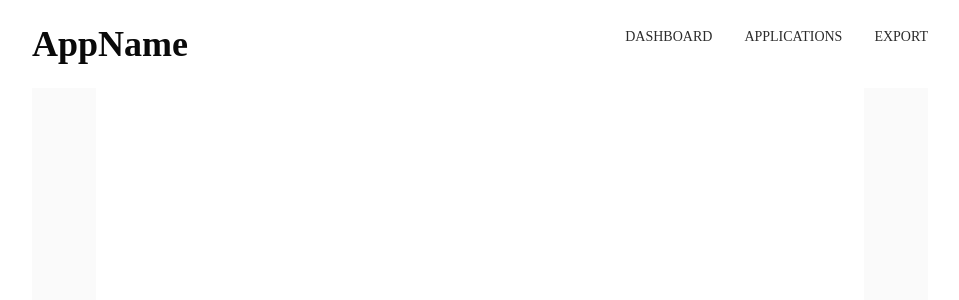
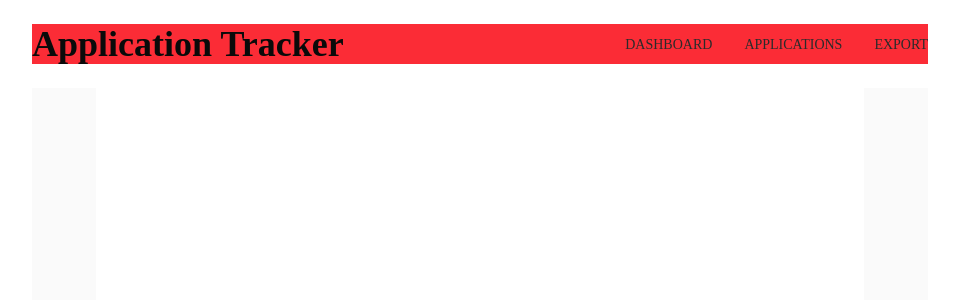
Before and after one commit to DimmyMaenhout/nextjs-application-tracker, a Next.js app: page / in a window 1280 px wide. Shown: the top 300 px of the page, without its empty margins (160-1119 px from the left). Built offline with nearby package versions, Linux system fonts and the light colour scheme.

Commit message:
Set app name and centered items (vertically)

```diff
--- a/components/main-header.tsx
+++ b/components/main-header.tsx
@@ -3,9 +3,9 @@ import NavLink from "./nav-link";
 
 export default function MainHeader() {
   return (
-    <header className="flex justify-between my-6">
+    <header className="flex justify-between items-center my-6 bg-red-500">
       <Link className="text-4xl font-bold" href="/">
-        AppName
+        Application Tracker
       </Link>
 
       <nav>
```
